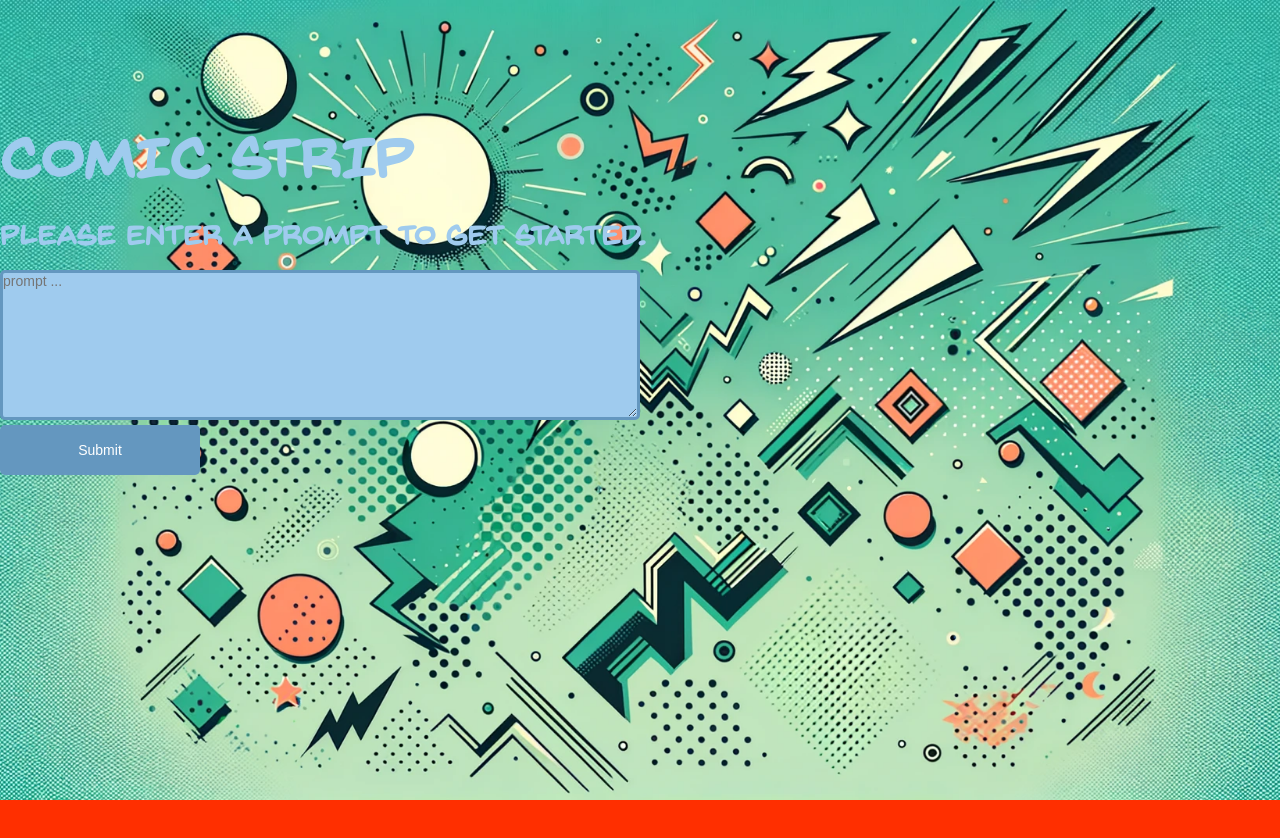
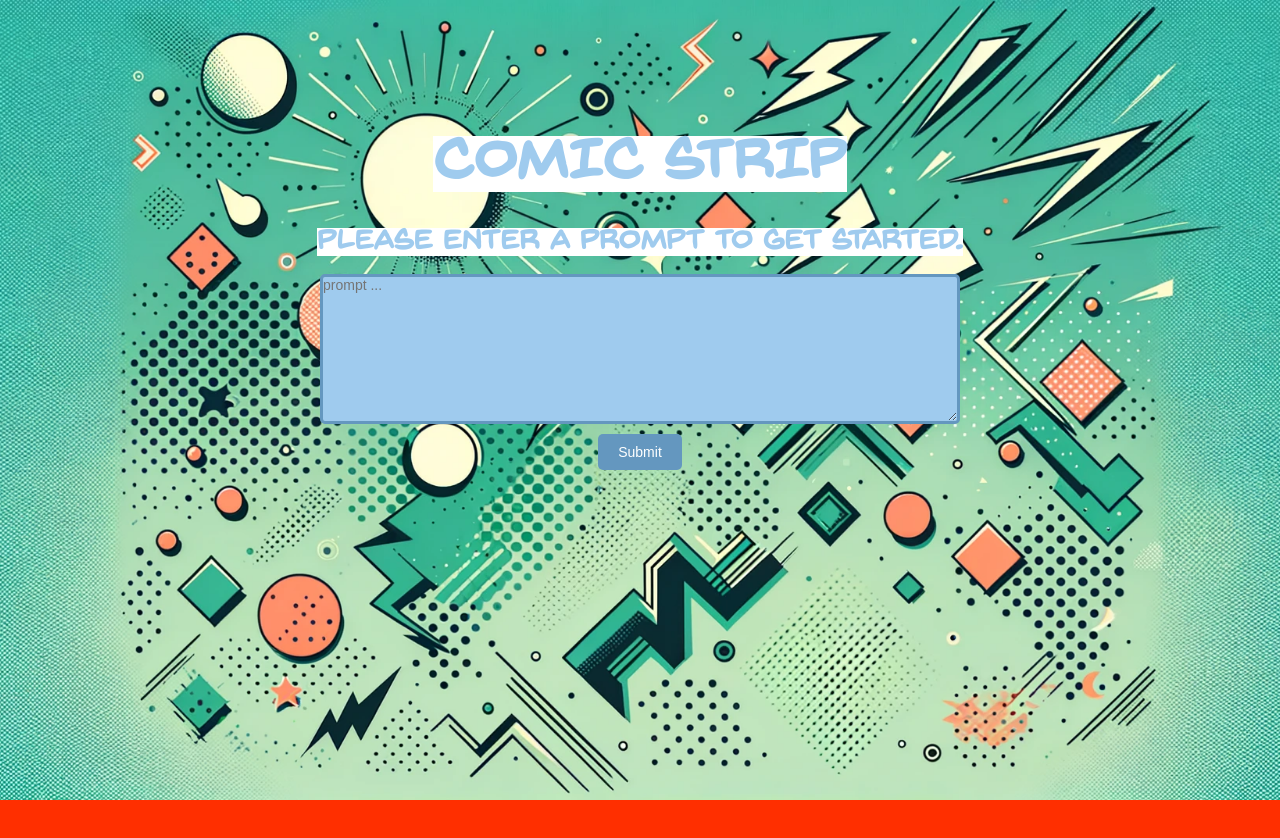
Before and after one commit to Stelath/comic-strip-frontend, a React (Create React App) app: page / in a window 1280 px wide. Shown: the top 838 px of the page. Built offline with nearby package versions, Linux system fonts and the light colour scheme.

Commit message:
Centered Welcome Screen and Added Highlights

```diff
--- a/src/CSS/welcome-page.css
+++ b/src/CSS/welcome-page.css
@@ -46,13 +46,43 @@ a:hover {
   color: #9fcbee;
   font-size: 4em;
   font-family: "BackIssues";
+  text-align: center;
+}
 
+.strip-header-span{
+  background-color: white;
 }
 
 .ask-prompt-header {
   color: #9fcbee;
   font-size: 2em;
   font-family: "BackIssues";
+  text-align: center;
+  margin-top: "20px";
+}
+
+.prompt-header-span{
+  background-color: white;
+}
+
+.centered-form{
+  display: flex;
+  flex-direction: column;
+  align-items: center;
+  justify-content: center;
+}
+
+.submit-button-centering{
+  margin-top: 10px;
+  display: flex;
+  justify-content: center;
+  align-items: center;
+}
+
+.submit-button{
+  font-size: 4em;
+  width: "200px";
+  height: "50px"
 }
 
 .button-container {
--- a/src/pages/welcome-page.jsx
+++ b/src/pages/welcome-page.jsx
@@ -23,44 +23,44 @@ export default function MainLandingPage() {
     setIsSubmitted(true);
   };
 
-  const makePage = (images) => {
-    return (
-      <div>
-        <Row>
-          {images.slice(0, 2).map((image, index) => (
-            <Col
-              key={index}
-              className="image-container"
-              style={{ width: "50%" }}
-            >
-              <Image
-                src={image}
-                className={index === 0 ? "mr-2" : ""}
-                fluid
-                style={{ marginRight: "10px" }}
-              />
-            </Col>
-          ))}
-        </Row>
-        <Row>
-          {images.slice(2, 4).map((image, index) => (
-            <Col
-              key={index}
-              className="image-container"
-              style={{ width: "50%" }}
-            >
-              <Image
-                src={image}
-                className={index === 0 ? "mr-2" : ""}
-                fluid
-                style={{ marginRight: "10px" }}
-              />
-            </Col>
-          ))}
-        </Row>
-      </div>
-    );
-  };
+  // const makePage = (images) => {
+  //   return (
+  //     <div>
+  //       <Row>
+  //         {images.slice(0, 2).map((image, index) => (
+  //           <Col
+  //             key={index}
+  //             className="image-container"
+  //             style={{ width: "50%" }}
+  //           >
+  //             <Image
+  //               src={image}
+  //               className={index === 0 ? "mr-2" : ""}
+  //               fluid
+  //               style={{ marginRight: "10px" }}
+  //             />
+  //           </Col>
+  //         ))}
+  //       </Row>
+  //       <Row>
+  //         {images.slice(2, 4).map((image, index) => (
+  //           <Col
+  //             key={index}
+  //             className="image-container"
+  //             style={{ width: "50%" }}
+  //           >
+  //             <Image
+  //               src={image}
+  //               className={index === 0 ? "mr-2" : ""}
+  //               fluid
+  //               style={{ marginRight: "10px" }}
+  //             />
+  //           </Col>
+  //         ))}
+  //       </Row>
+  //     </div>
+  //   );
+  // };
 
   return (
     // <div>
@@ -70,11 +70,13 @@ export default function MainLandingPage() {
       {!isSubmitted && (
         <div>
           <Container className="welcome-screen-container">
-            <h1 className="comic-strip-header">COMIC STRIP</h1>
-            <h5 className="ask-prompt-header" style={{ marginTop: "20px" }}>
+            <h1 className="comic-strip-header"><span className="strip-header-span">COMIC STRIP</span></h1>
+            <h5 className="ask-prompt-header">
+              <span className="prompt-header-span">
               Please enter a prompt to get started.
+              </span>
             </h5>
-            <Form>
+            <Form className="centered-form">
               <Form.Control
                 className="input-box"
                 as="textarea"
@@ -85,12 +87,14 @@ export default function MainLandingPage() {
               />
             </Form>
             {showButton && (
-              <Button
-                onClick={handleSubmit}
-                style={{ width: "200px", height: "50px" }}
-              >
-                Submit
-              </Button>
+              <div className="submit-button-centering">
+                <Button
+                  class="submit-button"
+                  onClick={handleSubmit}
+                >
+                  Submit
+                </Button>
+              </div>
             )}
           </Container>
         </div>
```
Also changed, not shown: 1 other file (tests, documents, lock files or other folders).
